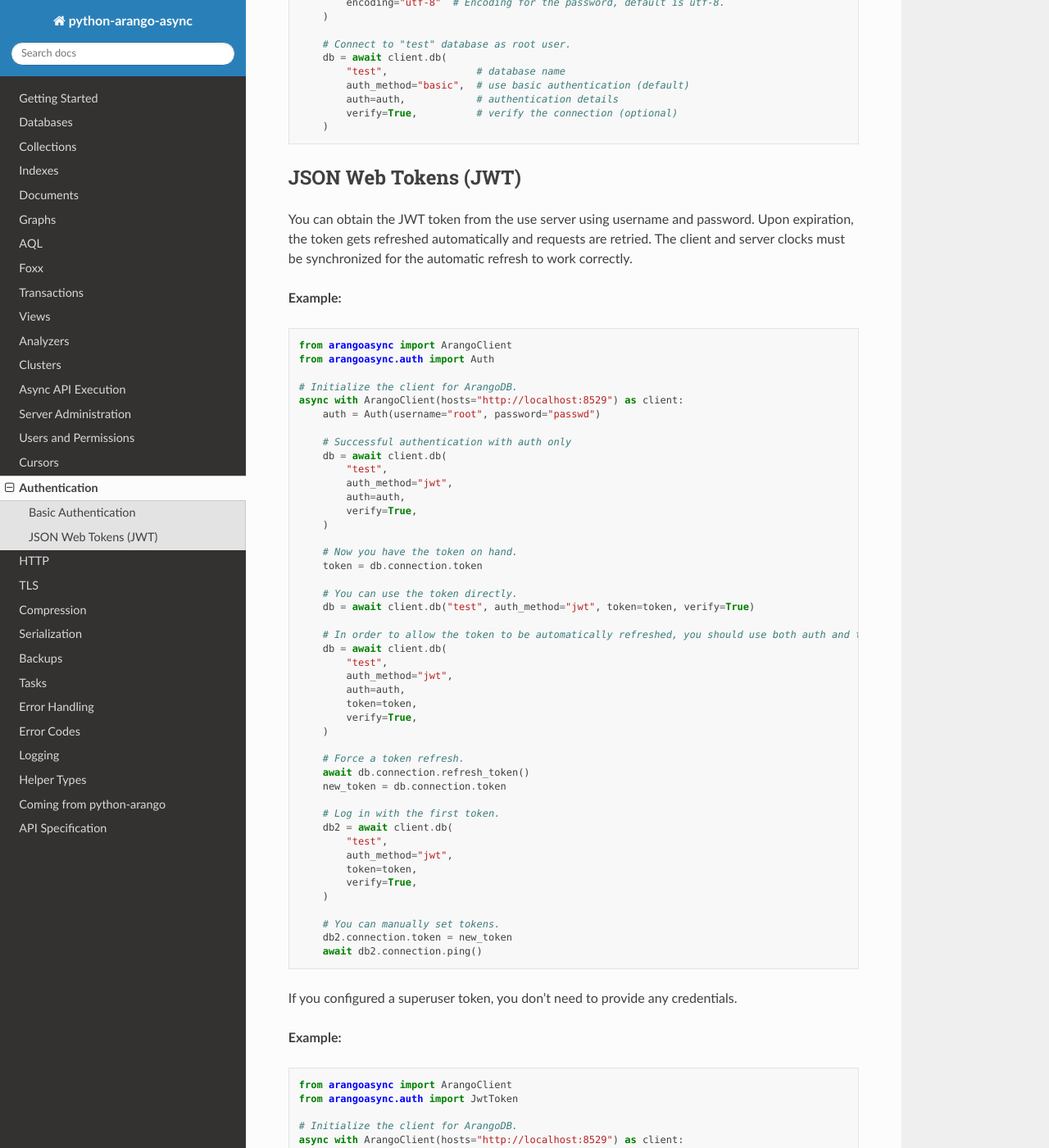
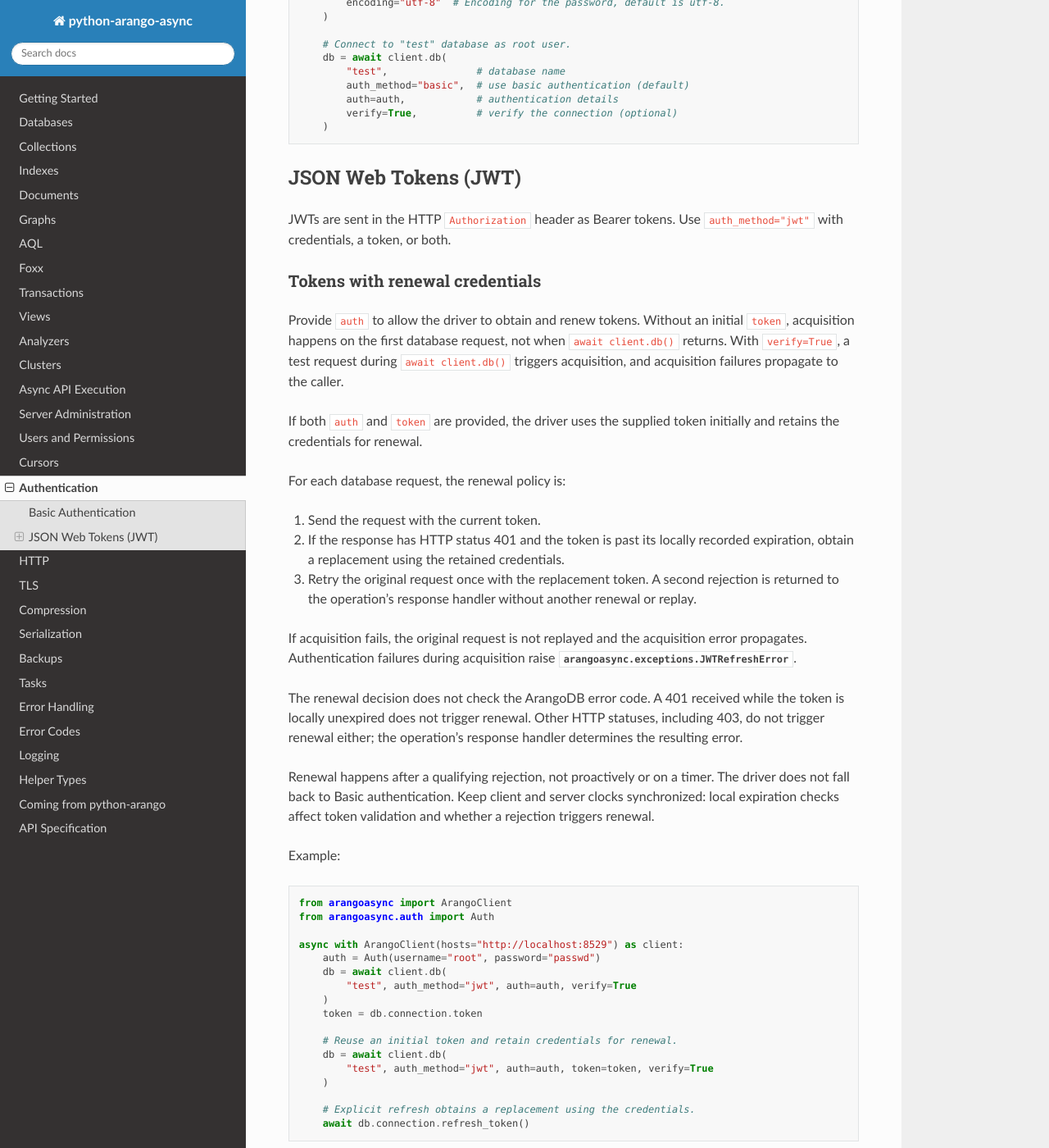
Before and after one commit to arangodb/python-arango-async, a Sphinx documentation site: the page built from docs/authentication.rst, in a window 1280 px wide and 1400 px high, scrolled down 584 px. Shown: the whole window at 82% size. Built offline with Sphinx 7.4.7 and the Read the Docs theme 3.1.0, drawn with Linux system fonts in a browser that asks for light colours; some of the changed text lies outside the part shown.

Commit message:
Updating docs

```diff
--- a/docs/authentication.rst
+++ b/docs/authentication.rst
@@ -37,81 +37,122 @@ This is the default authentication method.
 JSON Web Tokens (JWT)
 =====================
 
-You can obtain the JWT token from the use server using username and password.
-Upon expiration, the token gets refreshed automatically and requests are retried.
-The client and server clocks must be synchronized for the automatic refresh
-to work correctly.
+JWTs are sent in the HTTP ``Authorization`` header as Bearer tokens.
+Use ``auth_method="jwt"`` with credentials, a token, or both.
 
-**Example:**
+Tokens with renewal credentials
+~~~~~~~~~~~~~~~~~~~~~~~~~~~~~~~
+
+Provide ``auth`` to allow the driver to obtain and renew tokens. Without an
+initial ``token``, acquisition happens on the first database request, not when
+``await client.db()`` returns. With ``verify=True``, a test request during
+``await client.db()`` triggers acquisition, and acquisition failures propagate
+to the caller.
+
+If both ``auth`` and ``token`` are provided, the driver uses the supplied token
+initially and retains the credentials for renewal.
+
+For each database request, the renewal policy is:
+
+1. Send the request with the current token.
+2. If the response has HTTP status 401 and the token is past its locally
+   recorded expiration, obtain a replacement using the retained credentials.
+3. Retry the original request once with the replacement token. A second
+   rejection is returned to the operation's response handler without another
+   renewal or replay.
+
+If acquisition fails, the original request is not replayed and the acquisition
+error propagates. Authentication failures during acquisition raise
+:class:`arangoasync.exceptions.JWTRefreshError`.
+
+The renewal decision does not check the ArangoDB error code. A 401 received
+while the token is locally unexpired does not trigger renewal. Other HTTP
+statuses, including 403, do not trigger renewal either; the operation's response
+handler determines the resulting error.
+
+Renewal happens after a qualifying rejection, not proactively or on a timer.
+The driver does not fall back to Basic authentication. Keep client and server
+clocks synchronized: local expiration checks affect token validation and
+whether a rejection triggers renewal.
+
+Example:
 
 .. code-block:: python
 
     from arangoasync import ArangoClient
     from arangoasync.auth import Auth
 
-    # Initialize the client for ArangoDB.
     async with ArangoClient(hosts="http://localhost:8529") as client:
         auth = Auth(username="root", password="passwd")
+        db = await client.db(
+            "test", auth_method="jwt", auth=auth, verify=True
+        )
+        token = db.connection.token
 
-        # Successful authentication with auth only
+        # Reuse an initial token and retain credentials for renewal.
         db = await client.db(
-            "test",
-            auth_method="jwt",
-            auth=auth,
-            verify=True,
+            "test", auth_method="jwt", auth=auth, token=token, verify=True
         )
 
-        # Now you have the token on hand.
-        token = db.connection.token
+        # Explicit refresh obtains a replacement using the credentials.
+        await db.connection.refresh_token()
 
-        # You can use the token directly.
-        db = await client.db("test", auth_method="jwt", token=token, verify=True)
+Tokens without renewal credentials
+~~~~~~~~~~~~~~~~~~~~~~~~~~~~~~~~~~
 
-        # In order to allow the token to be automatically refreshed, you should use both auth and token.
-        db = await client.db(
-            "test",
-            auth_method="jwt",
-            auth=auth,
-            token=token,
-            verify=True,
-        )
+Provide ``token`` without ``auth`` when the application supplies replacements.
+Pass a :class:`arangoasync.auth.JwtToken`, which checks expiration locally when
+constructed. An expired token raises ``jwt.exceptions.ExpiredSignatureError``.
 
-        # Force a token refresh.
-        await db.connection.refresh_token()
-        new_token = db.connection.token
+A token-only connection has no credentials to obtain a replacement. Currently,
+a 401 received after local expiration still enters the refresh path and raises
+:class:`arangoasync.exceptions.JWTRefreshError` before making an acquisition
+request. A 401 received before local expiration goes to the operation's response
+handler. Applications must replace tokens themselves.
 
-        # Log in with the first token.
-        db2 = await client.db(
-            "test",
-            auth_method="jwt",
-            token=token,
-            verify=True,
-        )
+Assign a new ``JwtToken`` to ``db.connection.token`` to replace the token.
+Existing database, collection, and cursor wrappers sharing that connection use
+the replacement on subsequent requests. Separate ``client.db()`` calls create
+independent connections, even on the same client.
 
-        # You can manually set tokens.
-        db2.connection.token = new_token
-        await db2.connection.ping()
-
-
-If you configured a superuser token, you don't need to provide any credentials.
-
-**Example:**
+Example:
 
 .. code-block:: python
 
     from arangoasync import ArangoClient
     from arangoasync.auth import JwtToken
 
-    # Initialize the client for ArangoDB.
+    # These strings come from the application's token provider.
+    token = JwtToken(encoded_token)
     async with ArangoClient(hosts="http://localhost:8529") as client:
+        db = await client.db(
+            "test", auth_method="jwt", token=token, verify=True
+        )
+        db.connection.token = JwtToken(replacement_encoded_token)
+        await db.connection.ping()
 
-        # Generate a JWT token for authentication. You must know the "secret".
+Superuser tokens
+~~~~~~~~~~~~~~~~
+
+Use ``auth_method="superuser"`` with a ``JwtToken``. The ``auth`` parameter is
+ignored and the driver never renews the token or replays a rejected request for
+JWT recovery. The same local validation applies when constructing a
+``JwtToken`` for user or superuser access. Replace a superuser token through
+``db.connection.token`` as shown above.
+
+With ``verify=True``, a rejected superuser token raises
+:class:`arangoasync.exceptions.ServerConnectionError` during ``await client.db()``.
+
+Example:
+
+.. code-block:: python
+
+    from arangoasync import ArangoClient
+    from arangoasync.auth import JwtToken
+
+    async with ArangoClient(hosts="http://localhost:8529") as client:
+        # Generating a superuser token requires the server's JWT secret.
         token = JwtToken.generate_token("secret")
-
-        # Superuser authentication, no need for the auth parameter.
         db = await client.db(
-            "test",
-            auth_method="superuser",
-            token=token,
-            verify=True
+            "test", auth_method="superuser", token=token, verify=True
         )
```
Also changed, not shown: other parts of docs/authentication.rst (+1 -1 lines), 1 other file.
